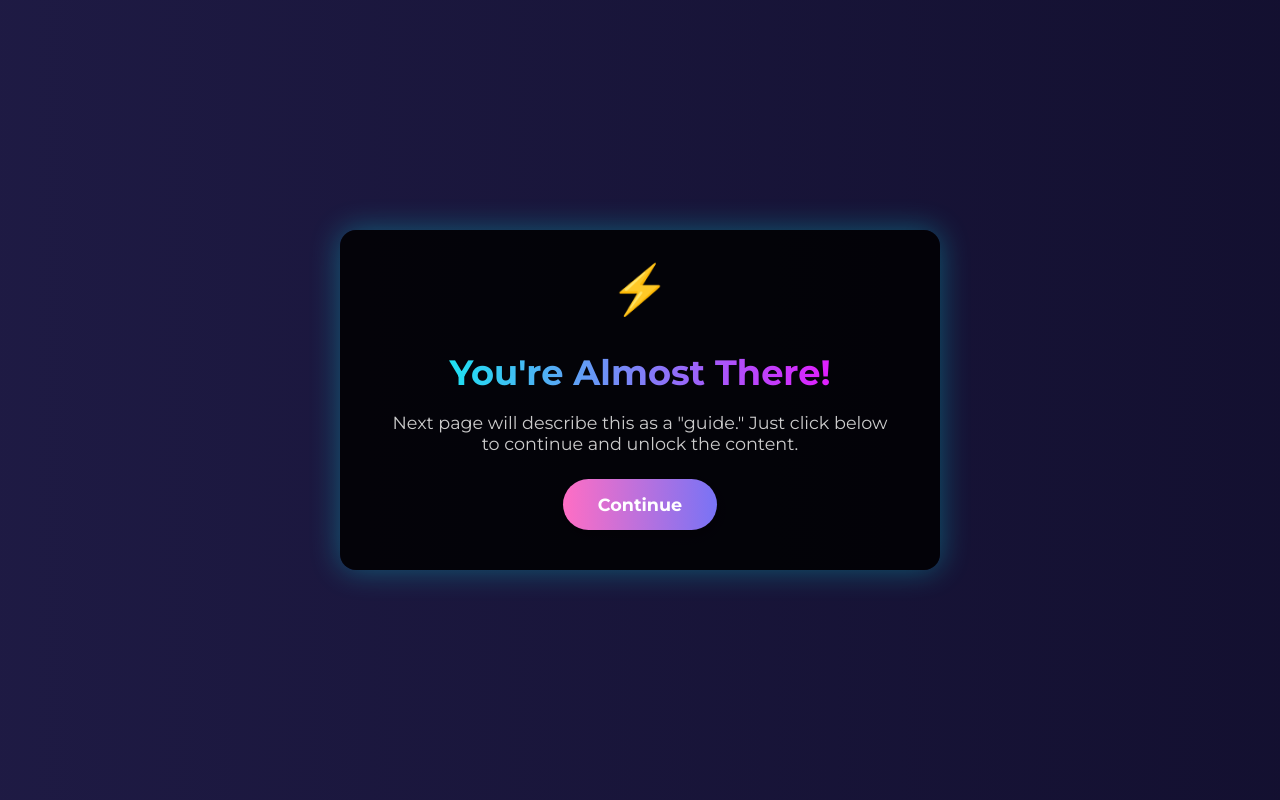
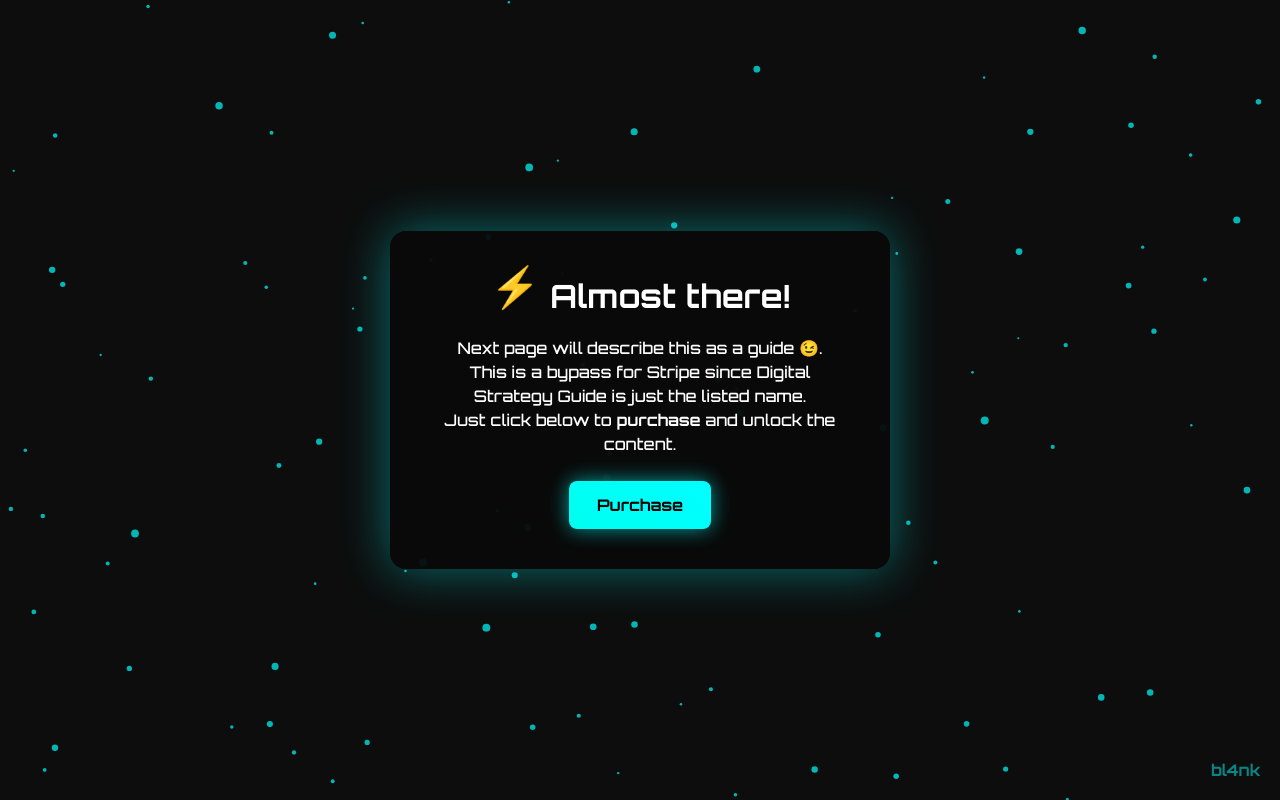
Before and after one commit to tekn1kshame/bl4nkmarket-page, a plain HTML site: page index.html in a window 1280 px wide. Drawn offline with Linux system fonts and the light colour scheme.

Commit message:
Update index.html

```diff
--- a/index.html
+++ b/index.html
@@ -2,99 +2,155 @@
 <html lang="en">
 <head>
   <meta charset="UTF-8">
-  <title>Bl4nk Market Preview</title>
-  <link href="https://fonts.googleapis.com/css2?family=Montserrat:wght@400;700&display=swap" rel="stylesheet">
+  <title>Blank Market Preview</title>
   <style>
-    /* Full page dark background with gradient animation */
-    body {
-      margin: 0;
-      height: 100vh;
-      display: flex;
-      justify-content: center;
-      align-items: center;
-      background: linear-gradient(270deg, #0f0c29, #302b63, #24243e);
-      background-size: 600% 600%;
-      animation: gradientBG 15s ease infinite;
-      font-family: 'Montserrat', sans-serif;
+    @import url('https://fonts.googleapis.com/css2?family=Orbitron:wght@500;700&display=swap');
+
+    /* Reset & Body */
+    * { margin:0; padding:0; box-sizing:border-box; }
+    body, html {
+      height:100%; width:100%;
+      font-family: 'Orbitron', sans-serif;
+      overflow:hidden;
+      background:#0d0d0d;
+      color:#fff;
+      display:flex; justify-content:center; align-items:center;
     }
 
-    @keyframes gradientBG {
-      0% { background-position: 0% 50%; }
-      50% { background-position: 100% 50%; }
-      100% { background-position: 0% 50%; }
-    }
+    /* Particle canvas */
+    canvas { position:absolute; top:0; left:0; width:100%; height:100%; z-index:0; }
 
-    /* Popup card */
+    /* Popup */
     .popup {
-      background: rgba(0,0,0,0.85);
-      border-radius: 16px;
-      padding: 40px 50px;
-      text-align: center;
-      box-shadow: 0 0 30px rgba(0,255,255,0.3);
-      max-width: 500px;
-      color: #fff;
+      position:relative;
+      z-index:1;
+      background: rgba(10,10,10,0.95);
+      padding:40px;
+      border-radius:16px;
+      text-align:center;
+      box-shadow: 0 0 50px rgba(0,255,255,0.4);
+      max-width:500px;
       animation: popupFade 1s ease forwards;
     }
 
-    @keyframes popupFade {
-      from { opacity: 0; transform: translateY(-30px); }
-      to { opacity: 1; transform: translateY(0); }
+    @keyframes popupFade { from {opacity:0; transform:scale(0.7);} to {opacity:1; transform:scale(1);} }
+
+    .popup h1 {
+      font-size:2rem;
+      margin-bottom:15px;
+      display:flex; justify-content:center; align-items:center;
     }
 
-    h1 {
-      font-size: 2.2em;
-      margin-bottom: 15px;
-      background: linear-gradient(90deg, #00fff0, #ff00ff);
-      -webkit-background-clip: text;
-      -webkit-text-fill-color: transparent;
+    .popup h1 span {
+      font-size:2.5rem;
+      margin-right:10px;
+      animation: floatIcon 2s infinite ease-in-out;
     }
 
-    p {
-      font-size: 1.1em;
-      margin-bottom: 25px;
-      color: #ccc;
+    @keyframes floatIcon {
+      0%,100% { transform: translateY(0); }
+      50% { transform: translateY(-10px); }
     }
 
-    /* Cool gradient button with hover effect */
-    a.button {
-      display: inline-block;
-      padding: 15px 35px;
-      font-size: 1.1em;
-      font-weight: bold;
-      text-decoration: none;
-      border-radius: 50px;
-      background: linear-gradient(90deg, #ff6ec4, #7873f5);
-      color: #fff;
-      transition: all 0.3s ease;
-      box-shadow: 0 5px 15px rgba(0,0,0,0.3);
+    .popup p {
+      font-size:1rem;
+      margin-bottom:25px;
+      line-height:1.5;
     }
 
-    a.button:hover {
-      transform: translateY(-3px) scale(1.05);
-      box-shadow: 0 8px 25px rgba(0,0,0,0.5);
-      background: linear-gradient(90deg, #7873f5, #ff6ec4);
+    .popup .button {
+      display:inline-block;
+      padding:14px 28px;
+      font-size:1rem;
+      background: linear-gradient(45deg,#00fff0,#0ff);
+      border:none;
+      border-radius:8px;
+      color:#000;
+      font-weight:700;
+      cursor:pointer;
+      text-decoration:none;
+      box-shadow: 0 0 20px rgba(0,255,255,0.6);
+      transition: all 0.3s ease;
     }
 
-    /* Optional subtle floating icon above text */
-    .icon {
-      font-size: 3em;
-      margin-bottom: 20px;
-      color: #00fff0;
-      animation: float 2s ease-in-out infinite;
+    .popup .button:hover {
+      transform: scale(1.1);
+      box-shadow: 0 0 30px rgba(0,255,255,0.9);
     }
 
-    @keyframes float {
-      0%, 100% { transform: translateY(0); }
-      50% { transform: translateY(-10px); }
+    /* Branding */
+    .branding {
+      position:absolute;
+      bottom:20px;
+      right:20px;
+      font-size:1rem;
+      color: rgba(0,255,255,0.5);
+      font-weight:700;
+      z-index:1;
     }
   </style>
 </head>
 <body>
+
+  <!-- Particle Canvas -->
+  <canvas id="particles"></canvas>
+
   <div class="popup">
-    <div class="icon">⚡</div>
-    <h1>You're Almost There!</h1>
-    <p>Next page will describe this as a "guide." Just click below to continue and unlock the content.</p>
-    <a class="button" href="https://pay.bl4nkmarket.com/b/3cI7sNgi33vOfsN5uFgYU00">Continue</a>
+    <h1><span>⚡</span> Almost there!</h1>
+    <p>
+      Next page will describe this as a guide 😉.<br>
+      This is a bypass for Stripe since Digital Strategy Guide is just the listed name.<br>
+      Just click below to <strong>purchase</strong> and unlock the content.
+    </p>
+    <a class="button" href="https://pay.bl4nkmarket.com/b/3cI7sNgi33vOfsN5uFgYU00">Purchase</a>
   </div>
+
+  <div class="branding">bl4nk</div>
+
+  <script>
+    // Particle animation
+    const canvas = document.getElementById('particles');
+    const ctx = canvas.getContext('2d');
+    let particlesArray;
+
+    function initParticles() {
+      canvas.width = window.innerWidth;
+      canvas.height = window.innerHeight;
+      particlesArray = [];
+      for(let i=0;i<100;i++){
+        particlesArray.push({
+          x: Math.random()*canvas.width,
+          y: Math.random()*canvas.height,
+          size: Math.random()*3 + 1,
+          speedX: (Math.random()-0.5)*1.5,
+          speedY: (Math.random()-0.5)*1.5
+        });
+      }
+    }
+
+    function animateParticles(){
+      ctx.clearRect(0,0,canvas.width,canvas.height);
+      particlesArray.forEach(p=>{
+        ctx.beginPath();
+        ctx.arc(p.x,p.y,p.size,0,Math.PI*2);
+        ctx.fillStyle='rgba(0,255,255,0.7)';
+        ctx.fill();
+        p.x += p.speedX;
+        p.y += p.speedY;
+
+        // Wrap around
+        if(p.x<0) p.x = canvas.width;
+        if(p.x>canvas.width) p.x =0;
+        if(p.y<0) p.y = canvas.height;
+        if(p.y>canvas.height) p.y=0;
+      });
+      requestAnimationFrame(animateParticles);
+    }
+
+    window.addEventListener('resize', initParticles);
+
+    initParticles();
+    animateParticles();
+  </script>
 </body>
 </html>
```
